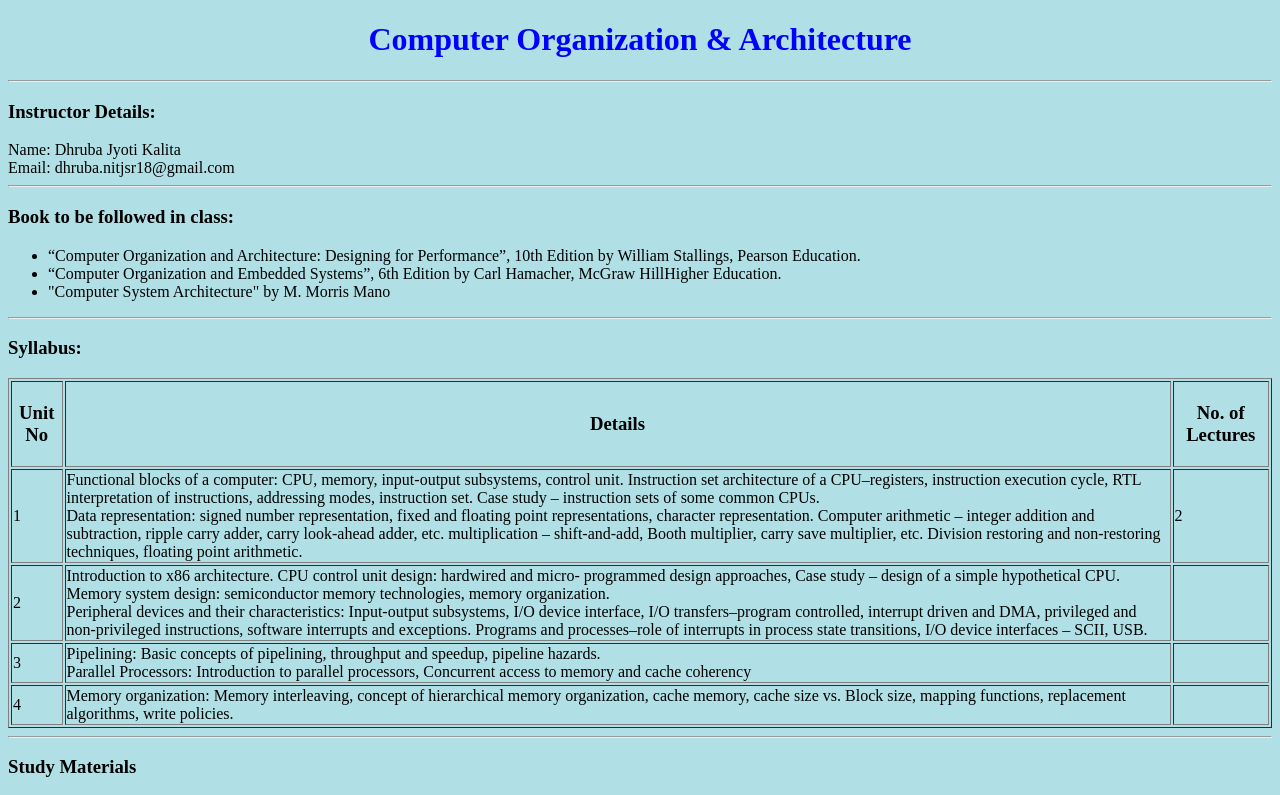
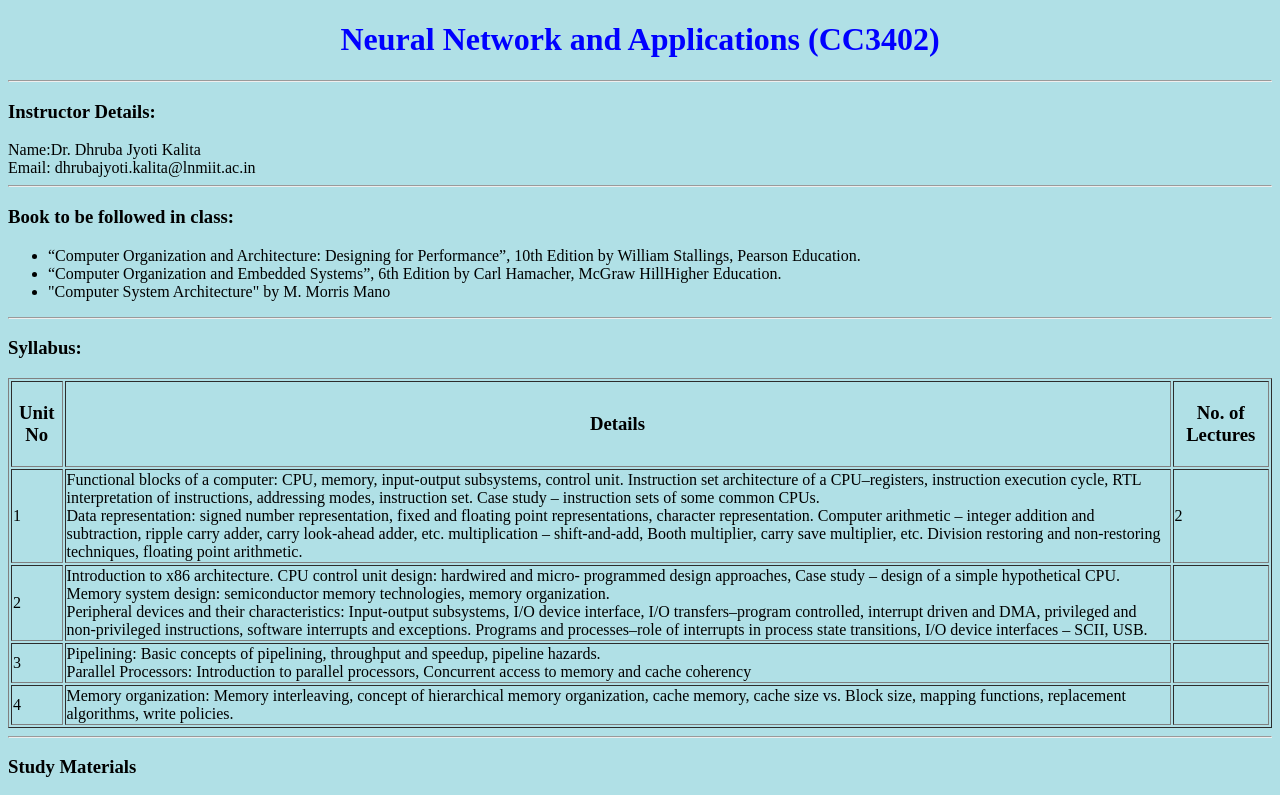
Before and after one commit to dhruba18/AI_ML, a plain HTML site: page coa.htm in a window 1280 px wide. Shown: the top 795 px of the page. Drawn offline with Linux system fonts and the light colour scheme.

Commit message:
Update coa.htm

```diff
--- a/coa.htm
+++ b/coa.htm
@@ -1,6 +1,6 @@
 <!DOCTYPE html>
 <html>
-<head><title> Computer Organization & Architecture</title>
+<head><title> Neural Network and Applications (CC3402) </title>
 	<style>
 	body {background-color: powderblue;}
         h1   {color: blue;}
@@ -10,12 +10,12 @@
 	</head>
 
 <body>
-<center><h1> Computer Organization & Architecture</h1></center>
+<center><h1>Neural Network and Applications (CC3402)</h1></center>
 <hr>
 
 <h3>Instructor Details: </h3>
-Name: Dhruba Jyoti Kalita <br>
-Email: dhruba.nitjsr18@gmail.com
+Name:Dr. Dhruba Jyoti Kalita <br>
+Email: dhrubajyoti.kalita@lnmiit.ac.in
 
 <hr>
 
```
